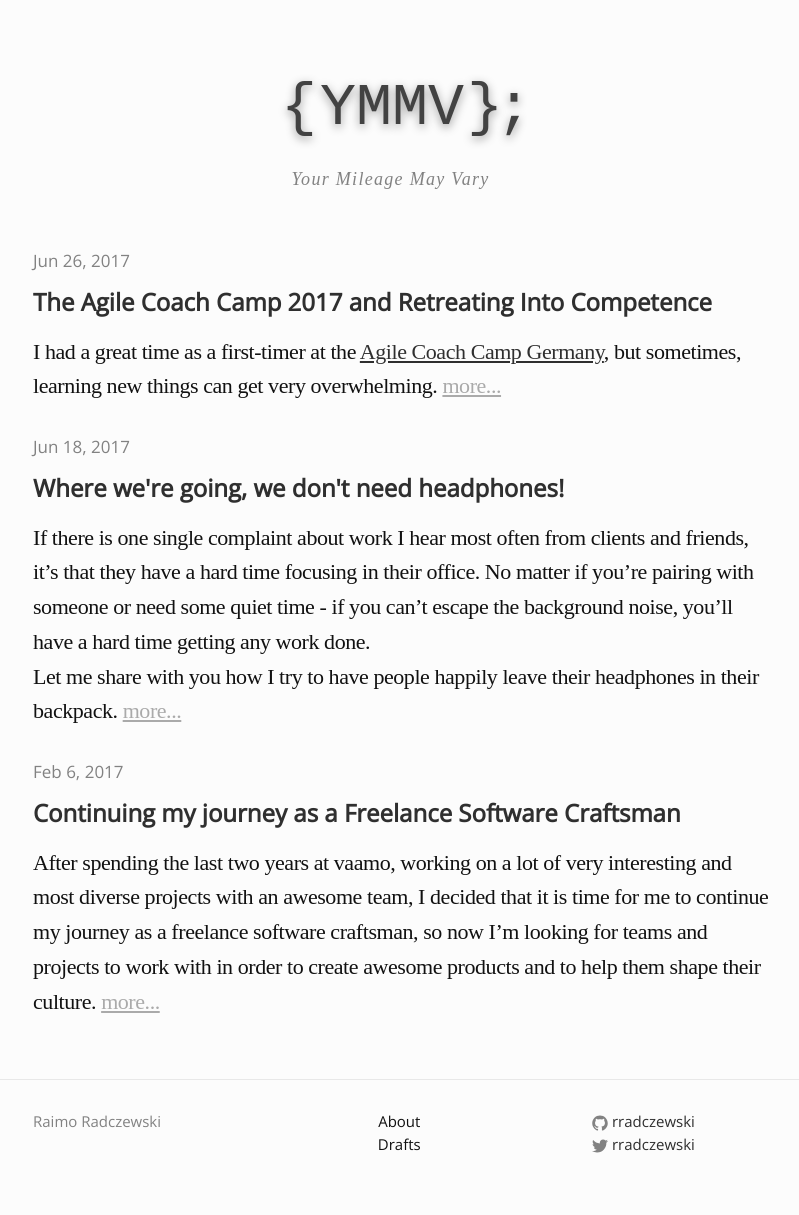
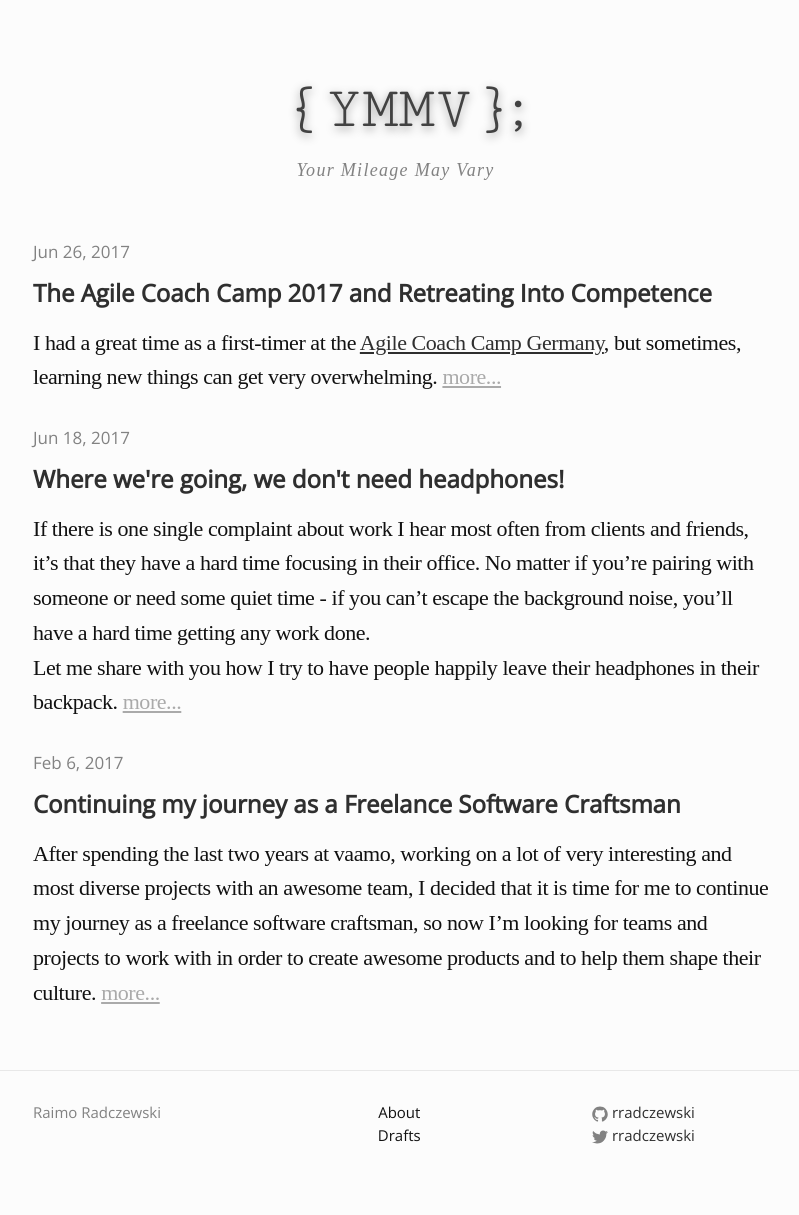
Before and after one commit to rradczewski/ymmv, a Jekyll site: the page built from index.md, in a window 1280 px wide. Shown: the whole page, without its empty margins (237-1036 px from the left). Built offline with Jekyll 4.4.1, drawn with Linux system fonts in a browser that asks for light colours; some web fonts are replaced.

Commit message:
Properly import Cutive Font

```diff
--- a/_sass/minima.scss
+++ b/_sass/minima.scss
@@ -1,4 +1,4 @@
-@import url('https://fonts.googleapis.com/css?family=Fanwood+Text|Open+Sans');
+@import url('https://fonts.googleapis.com/css?family=Fanwood+Text|Open+Sans|Cutive|Cutive+Mono');
 // Define defaults for each variable.
 $base-font-family: "Open Sans", "Helvetica Neue", Helvetica, Arial, sans-serif !default;
 $serif-font-family: 'Fanwood Text', serif;
--- a/_sass/minima/_layout.scss
+++ b/_sass/minima/_layout.scss
@@ -10,7 +10,7 @@
   text-align: center;
   font-size: $base-font-size*0.9;
   font-style: italic;
-  padding-right: 25px;
+  padding-right: 15px;
   letter-spacing: 1.3px;
   margin-bottom: 25px;
 }
@@ -23,7 +23,7 @@
   font-size: 60px;
   font-weight: 300;
   line-height: 56px;
-  margin: 80px 0 30px 0;
+  margin: 80px 0 20px 0;
 
   @include media-query($on-palm) {
     margin: 40px 0 20px 0;
@@ -42,12 +42,14 @@
   .site-title-text {
     &:before {
       content: '{';
+      font-size: 64px;
       padding-right: 3px;
     }
     &:after {
       content: '};';
+      font-size: 64px;
       padding-left: 3px;
-      letter-spacing: -7px;
+      letter-spacing: -15px;
     }
   }
 }
```
